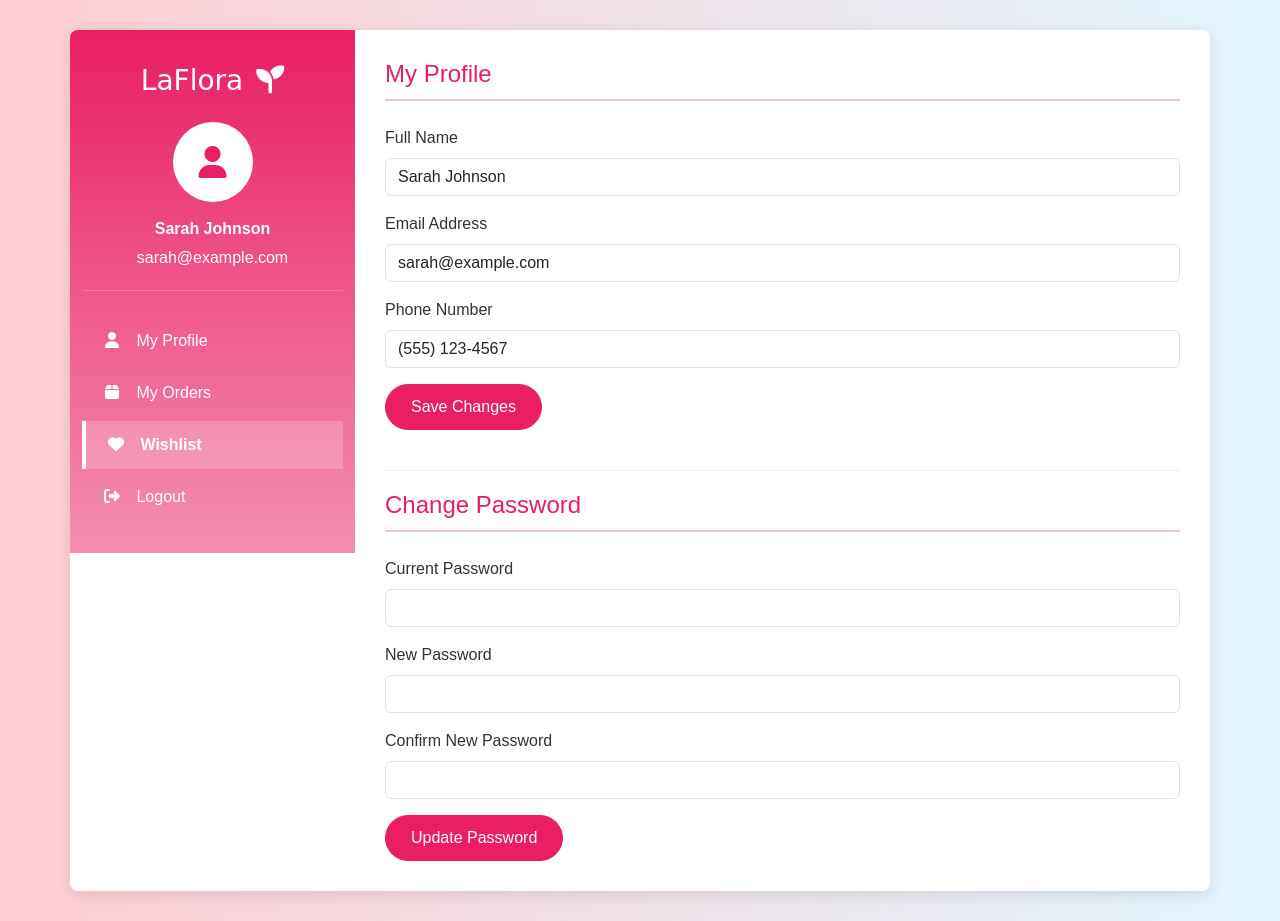
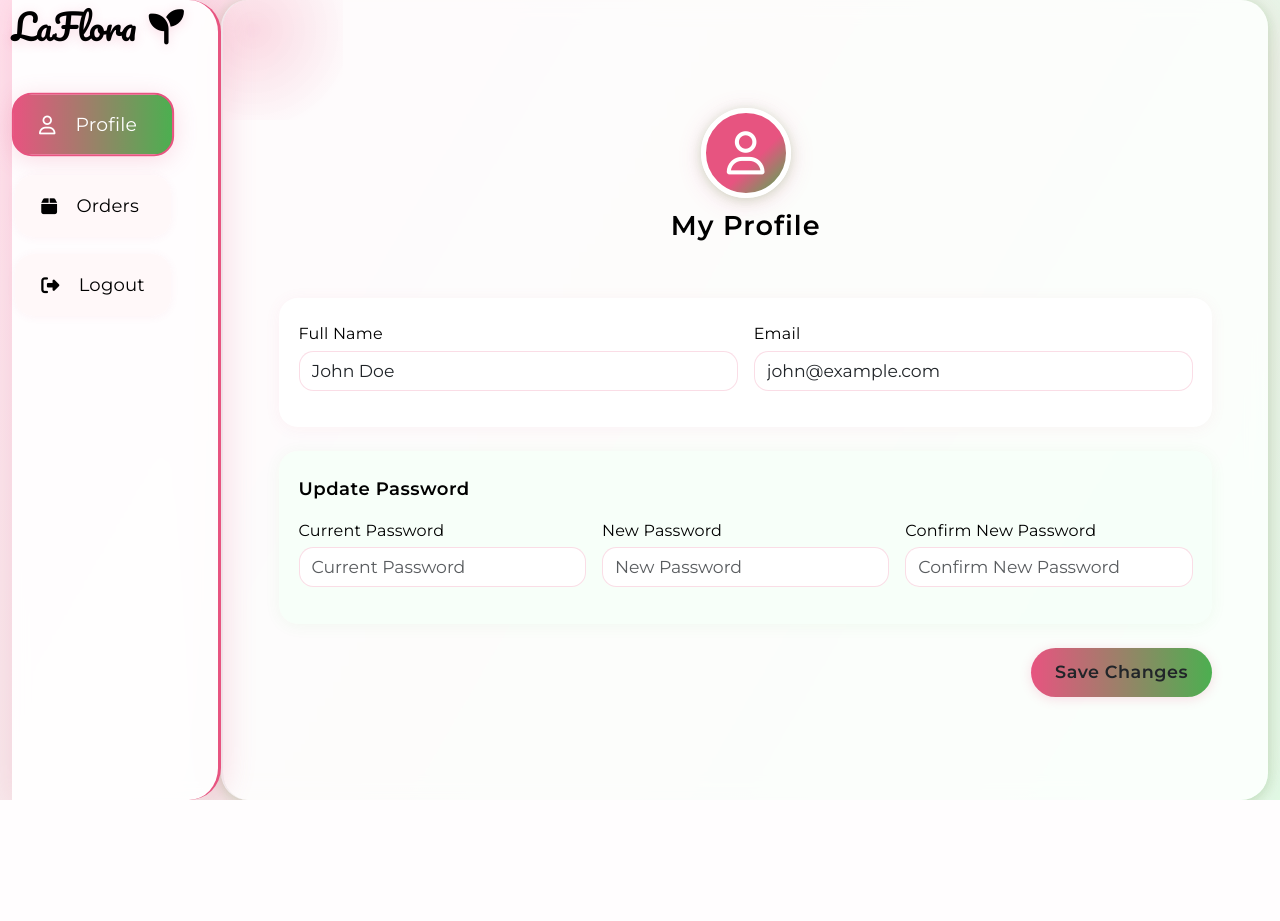
Before and after one commit to Nimesh-Kavinda/LaFlora, a PHP site: page /views/user/profile.html in a window 1280 px wide. After the commit the page ends 800 px from the top, so only its background shows below. Run offline with PHP 8.4, Linux system fonts and the light colour scheme.

Commit message:
Make user and Admin pages..yt to make

```diff
--- a/views/user/profile.html
+++ b/views/user/profile.html
@@ -4,91 +4,79 @@
   <meta charset="UTF-8">
   <meta name="viewport" content="width=device-width, initial-scale=1.0">
   <title>User Profile - LaFlora</title>
-    <!-- Bootstrap CSS -->
-    <link href="https://cdnjs.cloudflare.com/ajax/libs/bootstrap/5.3.0/css/bootstrap.min.css" rel="stylesheet">
-    <!-- Font Awesome for icons -->
-    <link href="https://cdnjs.cloudflare.com/ajax/libs/font-awesome/6.4.0/css/all.min.css" rel="stylesheet">
-    <link rel="stylesheet" href="./public/css/main.css">
+  <!-- Bootstrap 5 CSS -->
+  <link href="https://cdn.jsdelivr.net/npm/bootstrap@5.3.2/dist/css/bootstrap.min.css" rel="stylesheet">
+  <!-- Google Fonts for Logo -->
+  <link href="https://fonts.googleapis.com/css2?family=Pacifico&display=swap" rel="stylesheet">
+  <!-- Google Fonts for body and headings -->
+  <link href="https://fonts.googleapis.com/css2?family=Pacifico&family=Montserrat:wght@400;600&family=Quicksand:wght@400;600&display=swap" rel="stylesheet">
+  <!-- Font Awesome -->
+  <link rel="stylesheet" href="https://cdnjs.cloudflare.com/ajax/libs/font-awesome/6.4.0/css/all.min.css">
+  <!-- Custom CSS for User Dashboard -->
+  <link rel="stylesheet" href="public/css/main.css">
 </head>
-<body>
-    <div class="page-container">
-        <div class="container">
-            <div class="row content-wrapper">
+<body class="user-dashboard">
+  <div class="container-fluid">
+    <div class="row min-vh-100 g-0 flex-nowrap">
       <!-- Sidebar -->
-                <div class="col-md-3 col-lg-3 sidebar">
-                    <div class="brand">
-                        <!-- LaFlora <span class="brand-icon">❀</span> -->
-                      <a class="navbar-brand" href="../../index.html">LaFlora <i class="fa-solid fa-seedling ms-1"></i></a>
+      <nav class="col-12 col-md-3 col-xl-2 user-sidebar d-flex flex-md-column flex-row align-items-center align-items-md-start justify-content-center justify-content-md-start p-0">
+        <a href="../../index.html" class="logo mb-0 mb-md-4 me-3 me-md-0">
+          LaFlora <i class="fa-solid fa-seedling ms-1"></i>
+        </a>
+        <div class="nav flex-row flex-md-column w-auto w-md-100 ms-3 ms-md-0">
+          <a class="nav-link active" href="profile.html"><i class="fa-regular fa-user me-2"></i>Profile</a>
+          <a class="nav-link" href="#"><i class="fa-solid fa-box me-2"></i>Orders</a>
+          <a class="nav-link" href="#"><i class="fa-solid fa-right-from-bracket me-2"></i>Logout</a>
         </div>
-                    <div class="user-info">
-                        <div class="user-avatar">
-                            <i class="fas fa-user"></i>
+      </nav>
+      <!-- Main Content -->
+      <main class="col px-0 user-dashboard-main d-flex align-items-stretch">
+        <div class="user-profile-card w-100">
+          <div class="d-flex flex-column align-items-center mb-4">
+            <div class="user-profile-avatar mb-2 d-flex align-items-center justify-content-center">
+              <i class="fa-regular fa-user"></i>
             </div>
-                        <div class="user-name">Sarah Johnson</div>
-                        <div class="user-email">sarah@example.com</div>
+            <div class="user-profile-title">My Profile</div>
           </div>
-
-                    <div class="mt-4">
-                        <ul class="nav nav-pills flex-column">
-                            <li class="nav-item">
-                                <a class="nav-link" href="./profile.html"><i class="fas fa-user nav-icon"></i> My Profile</a>
-                            </li>
-                            <li class="nav-item">
-                                <a class="nav-link" href="./orders.html"><i class="fas fa-box nav-icon"></i> My Orders</a>
-                            </li>
-                            <li class="nav-item">
-                                <a class="nav-link active" href="./wishlist.html"><i class="fas fa-heart nav-icon"></i> Wishlist</a>
-                            </li>
-                            <li class="nav-item">
-                                <a class="nav-link" href="#"><i class="fas fa-sign-out-alt nav-icon"></i> Logout</a>
-                            </li>
-                        </ul>
+          <form class="user-profile-form" method="post" action="">
+            <div class="profile-section mb-4">
+              <div class="row g-3">
+                <div class="col-12 col-md-6">
+                  <label for="userName" class="form-label">Full Name</label>
+                  <input type="text" class="form-control" id="userName" name="name" value="John Doe" required>
                 </div>
-                </div>
-
-                <!-- Main Content -->
-                <div class="col-md-9 col-lg-9 content">
-                    <h2 class="section-title">My Profile</h2>
-                    <form>
-                        <div class="mb-3">
-                            <label for="fullname" class="form-label">Full Name</label>
-                            <input type="text" class="form-control" id="fullname" value="Sarah Johnson">
-                        </div>
-                        <div class="mb-3">
-                            <label for="email" class="form-label">Email Address</label>
-                            <input type="email" class="form-control" id="email" value="sarah@example.com">
-                        </div>
-                        <div class="mb-3">
-                            <label for="phone" class="form-label">Phone Number</label>
-                            <input type="text" class="form-control" id="phone" value="(555) 123-4567">
-                        </div>
-                        <button type="submit" class="btn btn-primary">Save Changes</button>
-                    </form>
-
-                    <div class="password-section">
-                        <h3 class="section-title">Change Password</h3>
-                        <form>
-                            <div class="mb-3">
-                                <label for="current-password" class="form-label">Current Password</label>
-                                <input type="password" class="form-control" id="current-password">
-                            </div>
-                            <div class="mb-3">
-                                <label for="new-password" class="form-label">New Password</label>
-                                <input type="password" class="form-control" id="new-password">
-                            </div>
-                            <div class="mb-3">
-                                <label for="confirm-password" class="form-label">Confirm New Password</label>
-                                <input type="password" class="form-control" id="confirm-password">
-                            </div>
-                            <button type="submit" class="btn btn-primary">Update Password</button>
-                        </form>
+                <div class="col-12 col-md-6">
+                  <label for="userEmail" class="form-label">Email</label>
+                  <input type="email" class="form-control" id="userEmail" name="email" value="john@example.com" required>
                 </div>
               </div>
             </div>
+            <div class="password-section mb-2">
+              <div class="form-section-title mb-3">Update Password</div>
+              <div class="row g-3">
+                <div class="col-12 col-md-4">
+                  <label for="currentPassword" class="form-label">Current Password</label>
+                  <input type="password" class="form-control" id="currentPassword" name="current_password" placeholder="Current Password">
+                </div>
+                <div class="col-12 col-md-4">
+                  <label for="newPassword" class="form-label">New Password</label>
+                  <input type="password" class="form-control" id="newPassword" name="new_password" placeholder="New Password">
+                </div>
+                <div class="col-12 col-md-4">
+                  <label for="confirmPassword" class="form-label">Confirm New Password</label>
+                  <input type="password" class="form-control" id="confirmPassword" name="confirm_password" placeholder="Confirm New Password">
                 </div>
               </div>
-
-    <!-- Bootstrap JS Bundle with Popper -->
-    <script src="https://cdnjs.cloudflare.com/ajax/libs/bootstrap/5.3.0/js/bootstrap.bundle.min.js"></script>
+            </div>
+            <div class="d-flex justify-content-end mt-4">
+              <button type="submit" class="btn btn-laflora px-4">Save Changes</button>
+            </div>
+          </form>
+        </div>
+      </main>
+    </div>
+  </div>
+  <!-- Bootstrap JS Bundle -->
+  <script src="https://cdn.jsdelivr.net/npm/bootstrap@5.3.2/dist/js/bootstrap.bundle.min.js"></script>
 </body>
 </html>
--- a/views/user/public/css/main.css
+++ b/views/user/public/css/main.css
@@ -1,145 +1,226 @@
-body {
-            background: linear-gradient(to right, #ffcdd2, #e1f5fe);
-            color: #333;
-            font-family: 'Arial', sans-serif;
+body.user-dashboard {
+  background: linear-gradient(120deg, #ffe0ec 0%, #e0ffe8 100%);
+  min-height: 100vh;
+  font-family: 'Montserrat', 'Segoe UI', Arial, sans-serif;
+  color: var(--laflora-dark);
+  overflow-x: hidden;
 }
 
-        .page-container {
+.user-sidebar {
+  background: rgba(255,255,255,0.92);
   min-height: 100vh;
-            padding: 30px 15px;
+  box-shadow: 4px 0 32px 0 #e7548033;
+  padding: 2.5rem 1.2rem 1.2rem 1.2rem;
+  display: flex;
+  flex-direction: column;
+  align-items: center;
+  border-top-right-radius: 2rem;
+  border-bottom-right-radius: 2rem;
+  border-right: 3px solid #e75480;
+  backdrop-filter: blur(8px);
+  z-index: 2;
+}
+.user-sidebar .logo {
+  font-family: 'Pacifico', cursive;
+  font-size: 2.2rem;
+  color: var(--laflora-primary);
+  margin-bottom: 2.5rem;
+  text-decoration: none;
+  display: flex;
+  align-items: center;
+  gap: 0.5rem;
+  transition: color 0.2s, text-shadow 0.2s;
+  text-shadow: 0 2px 12px #e7548033;
+}
+.user-sidebar .logo:hover {
+  color: var(--laflora-secondary);
+  text-shadow: 0 4px 24px #4caf5044;
+}
+.user-sidebar .nav {
+  width: 100%;
+  display: flex;
+  flex-direction: column;
+  gap: 1.1rem;
+  margin-top: 1.2rem;
+}
+.user-sidebar .nav-link {
+  color: var(--laflora-dark);
+  font-size: 1.13rem;
+  font-weight: 500;
+  border-radius: 1.2rem;
+  padding: 0.95rem 1.5rem;
+  transition: background 0.18s, color 0.18s, box-shadow 0.18s, transform 0.18s;
+  display: flex;
+  align-items: center;
+  gap: 0.7rem;
+  margin: 0 0.2rem;
+  box-shadow: 0 1px 8px #e7548011;
+  background: rgba(255,248,249,0.95);
+  letter-spacing: 0.2px;
+  border: 2px solid transparent;
+  position: relative;
+}
+.user-sidebar .nav-link.active,
+.user-sidebar .nav-link:focus,
+.user-sidebar .nav-link:hover {
+  background: linear-gradient(90deg, #e75480 0%, #4caf50 100%);
+  color: #fff;
+  box-shadow: 0 4px 24px #e7548033;
+  border: 2px solid #e75480;
+  transform: translateY(-2px) scale(1.04);
 }
 
-        .content-wrapper {
-            background: white;
-            border-radius: 8px;
-            box-shadow: 0 4px 15px rgba(0,0,0,0.1);
+.user-profile-card {
+  background: rgba(255,255,255,0.82);
+  border-radius: 1.7rem;
+  box-shadow: 0 8px 48px 0 #e7548033, 0 2px 12px #4caf5044;
+  padding: 2.5rem 3.5rem 2.2rem 3.5rem;
+  margin: 0;
+  min-height: 100vh;
+  max-width: none;
+  width: 100%;
+  display: flex;
+  flex-direction: column;
+  justify-content: center;
+  border-left: 2.5px solid #f3f3f3;
+  background-clip: padding-box;
+  backdrop-filter: blur(10px);
+  position: relative;
   overflow: hidden;
 }
-
-        .sidebar {
-            background: linear-gradient(to bottom, #e91e63, #f48fb1);
-            color: white;
-            height: 100%;
-            padding-top: 30px;
-            padding-bottom: 30px;
+.user-profile-card:before {
+  content: '';
+  position: absolute;
+  top: -60px; left: -60px;
+  width: 180px; height: 180px;
+  background: radial-gradient(circle, #e7548033 0%, transparent 80%);
+  z-index: 0;
 }
-
-        .brand {
-            font-family: 'Brush Script MT', cursive;
-            font-size: 28px;
-            text-align: center;
-            margin-bottom: 20px;
-        }
-
-        .brand-icon {
-            margin-left: 5px;
-        }
-
-        .user-info {
-            text-align: center;
-            padding: 0 15px 20px;
-            border-bottom: 1px solid rgba(255,255,255,0.2);
-        }
-
-        .user-avatar {
-            width: 80px;
-            height: 80px;
+.user-profile-avatar {
+  width: 90px;
+  height: 90px;
   border-radius: 50%;
-            background-color: #fff;
+  background: linear-gradient(135deg, #e75480 60%, #4caf50 100%);
   display: flex;
   align-items: center;
   justify-content: center;
-            margin: 0 auto 15px;
-            font-size: 32px;
-            color: #e91e63;
+  margin: 0 auto 1.2rem auto;
+  box-shadow: 0 4px 24px #e7548033, 0 2px 12px #4caf5044;
+  font-size: 2.7rem;
+  color: #fff;
+  border: 5px solid #fff;
+  position: relative;
+  z-index: 2;
+  transition: box-shadow 0.2s, transform 0.2s;
 }
-
-        .user-name {
+.user-profile-avatar:hover {
+  box-shadow: 0 8px 32px #e7548033, 0 2px 12px #4caf5044;
+  transform: scale(1.07) rotate(-2deg);
+}
+.user-profile-title {
+  font-family: 'Montserrat', sans-serif;
+  font-weight: 700;
+  color: var(--laflora-secondary);
+  font-size: 1.7rem;
+  margin-bottom: 1.2rem;
+  text-align: center;
+  letter-spacing: 1px;
+  z-index: 2;
+}
+.user-profile-form {
+  margin-top: 0.5rem;
+  z-index: 2;
+}
+.user-profile-form .profile-section,
+.user-profile-form .password-section {
+  background: rgba(255,255,255,0.95);
+  border-radius: 1.2rem;
+  padding: 1.5rem 1.2rem 1.2rem 1.2rem;
+  margin-bottom: 1.5rem;
+  box-shadow: 0 2px 16px #e7548011;
+  border-left: 4px solid var(--laflora-primary);
+}
+.user-profile-form .password-section {
+  background: #f6fff8cc;
+  box-shadow: 0 2px 16px #4caf5011;
+  border-left: 4px solid var(--laflora-secondary);
+  margin-bottom: 1.2rem;
+}
+.user-profile-form .form-section-title {
+  font-size: 1.13rem;
+  font-weight: 700;
+  color: var(--laflora-secondary);
+  margin-bottom: 1.2rem;
+  border: none;
+  padding-bottom: 0;
+  letter-spacing: 0.5px;
+}
+.user-profile-form .form-control {
+  background: #fff;
+  border: 1.5px solid #e7548033;
+  border-radius: 0.9rem;
+  font-size: 1.08rem;
+  margin-bottom: 1.1rem;
+  box-shadow: none;
+  transition: border 0.2s, box-shadow 0.2s;
+}
+.user-profile-form .form-control:focus {
+  border-color: var(--laflora-primary);
+  box-shadow: 0 0 0 2px #e7548033;
+}
+.user-profile-form label {
+  color: var(--laflora-primary);
+  font-weight: 500;
+  margin-bottom: 0.3rem;
+  letter-spacing: 0.2px;
+}
+.btn-laflora {
+  font-size: 1.1rem;
+  padding: 0.7rem 2.7rem;
+  border-radius: 2rem;
   font-weight: 600;
-            margin-bottom: 5px;
+  box-shadow: 0 2px 12px #e7548033;
+  background: linear-gradient(90deg, #e75480 0%, #4caf50 100%);
+  border: none;
+  letter-spacing: 0.5px;
+  transition: background 0.2s, box-shadow 0.2s, transform 0.2s;
 }
-
-        .nav-pills .nav-link {
-            color: white;
-            border-radius: 0;
-            padding: 12px 20px;
-            margin: 2px 0;
-            transition: all 0.3s;
+.btn-laflora:hover {
+  background: var(--laflora-secondary);
+  color: #fff;
+  box-shadow: 0 4px 24px #4caf5044;
+  transform: scale(1.04);
 }
-
-        .nav-pills .nav-link:hover {
-            background-color: rgba(255,255,255,0.2);
+@media (max-width: 991px) {
+  .user-dashboard-main {
+    flex-direction: column;
+    min-height: auto;
   }
-
-        .nav-pills .nav-link.active {
-            background-color: rgba(255,255,255,0.2);
-            border-left: 4px solid white;
-            font-weight: 600;
+  .user-profile-card {
+    border-radius: 0 0 1.2rem 1.2rem;
+    min-height: auto;
+    padding: 1.2rem 0.5rem 1rem 0.5rem;
+    border-left: none;
+    border-top: 2.5px solid #f3f3f3;
+    background: #fff8f9cc;
   }
-
-        .nav-icon {
-            width: 20px;
-            text-align: center;
-            margin-right: 10px;
+  .user-profile-avatar {
+    width: 56px;
+    height: 56px;
+    font-size: 1.3rem;
   }
-
-        .content {
-            padding: 30px;
-        }
-
-        .section-title {
-            color: #e91e63;
-            font-size: 24px;
-            margin-bottom: 25px;
-            padding-bottom: 10px;
-            border-bottom: 2px solid #f8bbd0;
-        }
-
-        .form-label {
-            font-weight: 500;
-        }
-
-        .form-control:focus {
-            border-color: #e91e63;
-            box-shadow: 0 0 0 0.25rem rgba(233, 30, 99, 0.25);
-        }
-
-        .btn-primary {
-            background-color: #e91e63;
-            border-color: #e91e63;
-            border-radius: 25px;
-            padding: 10px 25px;
-        }
-
-        .btn-primary:hover,
-        .btn-primary:focus {
-            background-color: #d81b60;
-            border-color: #d81b60;
-        }
-
-        .password-section {
-            margin-top: 40px;
-            padding-top: 20px;
-            border-top: 1px solid #eee;
-        }
-
-        /* Mobile adjustments */
-        @media (max-width: 767px) {
-            .sidebar {
-                border-radius: 8px 8px 0 0;
-            }
-
-            .nav-pills {
-                display: flex;
-                flex-wrap: wrap;
-                justify-content: center;
-                margin-top: 20px;
-            }
-
-            .nav-pills .nav-link {
-                margin: 2px;
-                border-radius: 4px;
-                font-size: 14px;
-                padding: 8px 12px;
+  .user-profile-form .profile-section,
+  .user-profile-form .password-section {
+    padding: 0.7rem 0.3rem 0.7rem 0.3rem;
   }
 }
+@media (max-width: 600px) {
+  .user-profile-card {
+    padding: 0.5rem 0.1rem 0.5rem 0.1rem;
+  }
+  .user-profile-avatar {
+    width: 40px;
+    height: 40px;
+    font-size: 1rem;
+  }
+}
```
Lines whose indentation alone changed are shown as unchanged.
